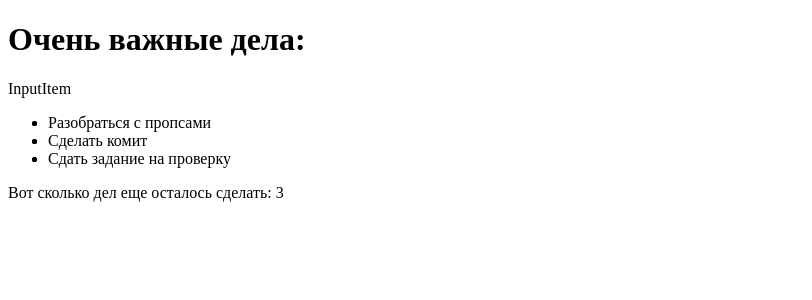
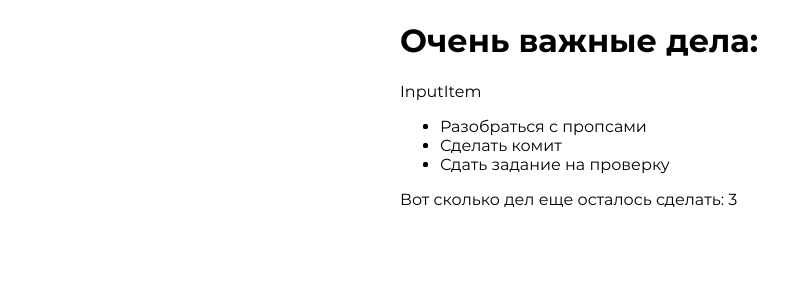
Before and after one commit to WebHeroSchool/todo-taa, a React (Create React App) app: page / in a window 1280 px wide. Shown: the top 300 px of the page, without its empty margins (0-812 px from the left). Built offline with nearby package versions, Linux system fonts and the light colour scheme.

Commit message:
use styles variable to acces to styles from CSS module

```diff
--- a/src/components/App/App.jsx
+++ b/src/components/App/App.jsx
@@ -18,7 +18,7 @@ const items = [
 ];
 
 const App = () => {
-  return (<div className='wrapper'>
+  return (<div className={ styles.wrapper }>
     { title }
     <InputItem/>
     <ItemList items={ items }/>
```
